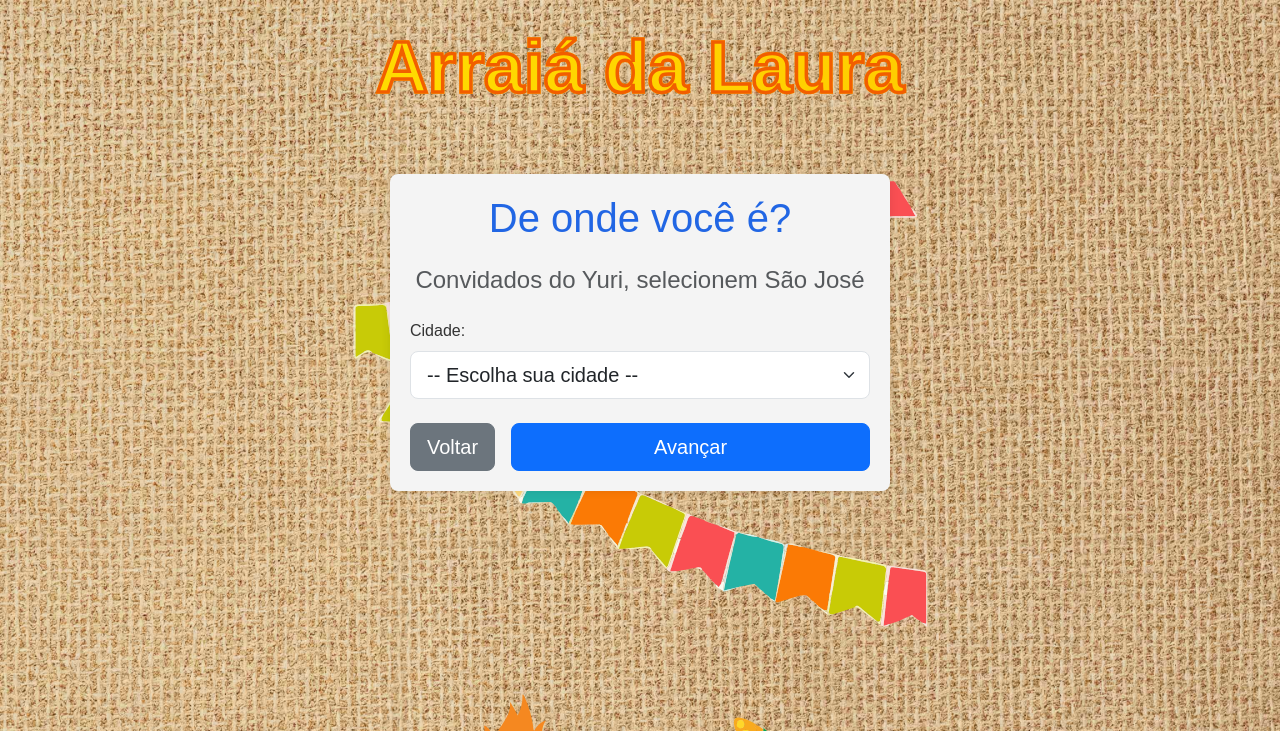
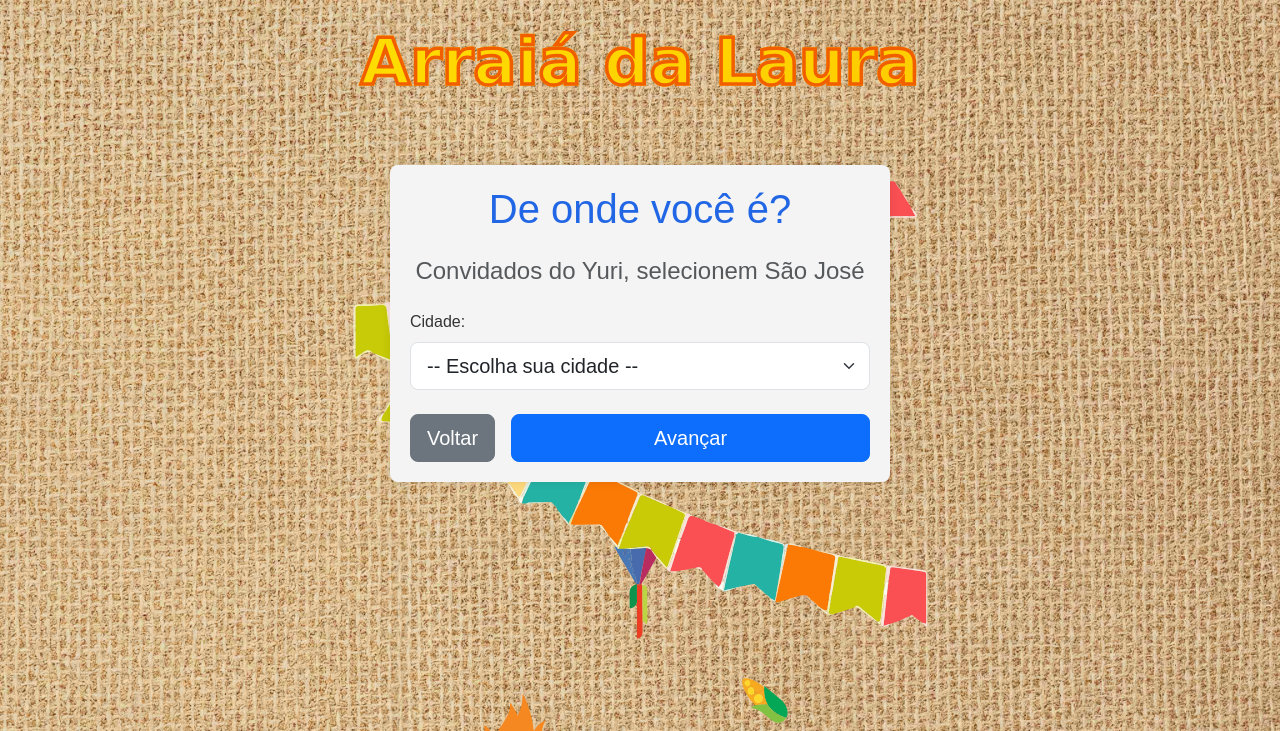
Before and after one commit to yurigalindo/site_festa_junina, a Python web app: template templates/city_selection.html in a window 1280 px wide. Shown: the top 731 px of the page. Run offline with Jinja, Linux system fonts and the light colour scheme; the template is opened without the code that fills it, so the values that code supplies are empty.

Commit message:
added svg and improved title

```diff
--- a/static/style.css
+++ b/static/style.css
@@ -5,24 +5,32 @@ body {
     margin: 20px;
     background-color: rgb(219, 152, 76); /* Common background color */
     background-image:
+        /*url("images/bandeirinhas_top.svg"), /* Corrected filename, Centered SVG, topmost */
         url("images/bandeirinhas_center.svg"), /* Corrected filename, Centered SVG, topmost */
         url("images/fogueira.svg"),            /* Fogueira SVG */
         url("images/milho.svg"),               /* Milho SVG */
+        url("images/balao.svg"),               /* Balao SVG */
         url("images/abstract-texture-background-progressive.jpg"); /* Existing background image */
     background-size:
+        /*600px auto,     /* bandeirinhas_top.svg: width 600px, height auto */
         600px auto,     /* bandeirinhas_center.svg: width 600px, height auto */
         100px auto,     /* fogueira.svg: width 100px, height auto */
-        100px auto,     /* milho.svg: width 100px, height auto */
+        75px auto,     /* milho.svg: width 70px, height auto */
+        80px auto,     /* balao.svg: width 80px, height auto */
         cover;          /* abstract-texture-background-progressive.jpg: cover */
     background-repeat:
+        /*no-repeat,      /* bandeirinhas_top.svg */
         no-repeat,      /* bandeirinhas_center.svg */
         no-repeat,      /* fogueira.svg */
         no-repeat,      /* milho.svg */
+        no-repeat,      /* balao.svg */
         no-repeat;      /* abstract-texture-background-progressive.jpg */
     background-position:
+        /*center top,                       /* bandeirinhas_top.svg */
         center center,                       /* bandeirinhas_center.svg */
         calc(50% - 125px) bottom,            /* fogueira.svg: 50% (center) - 200px, at bottom */
-        calc(50% + 125px) bottom,            /* milho.svg: 50% (center) + 200px, at bottom */
+        calc(50% + 125px) calc(100% - 60px),            /* milho.svg: 50% (center) + 200px, at bottom */
+        center calc(100% - 150px),
         center center;                       /* abstract-texture-background-progressive.jpg */
     background-attachment: fixed; /* Keep the background fixed during scroll */
     color: #333; /* Common text color */
@@ -67,6 +75,7 @@ body {
     -webkit-text-stroke: 3.5px #f15e00;
     text-stroke: 3.5px #f15e00; /* Standard property, support varies */
 
+    font-family: Verdana, sans-serif; /* Added Verdana font */
     font-size: 3em;
     font-weight: bold;
     margin: 24px 0 16px 0;
--- a/templates/layout.html
+++ b/templates/layout.html
@@ -13,7 +13,7 @@
 </head>
 <body>
     <header>
-        <h1 class="page-title" style="font-size: 4.5em;">Arraiá da Laura</h1>
+        <h1 class="page-title" style="font-size: 4em;">Arraiá da Laura</h1>
     </header>
     <main>
         {% block content %}{% endblock %}
```
Also changed, not shown: static/images/balao.svg (added), static/images/bandeirinhas_top.svg (added).
